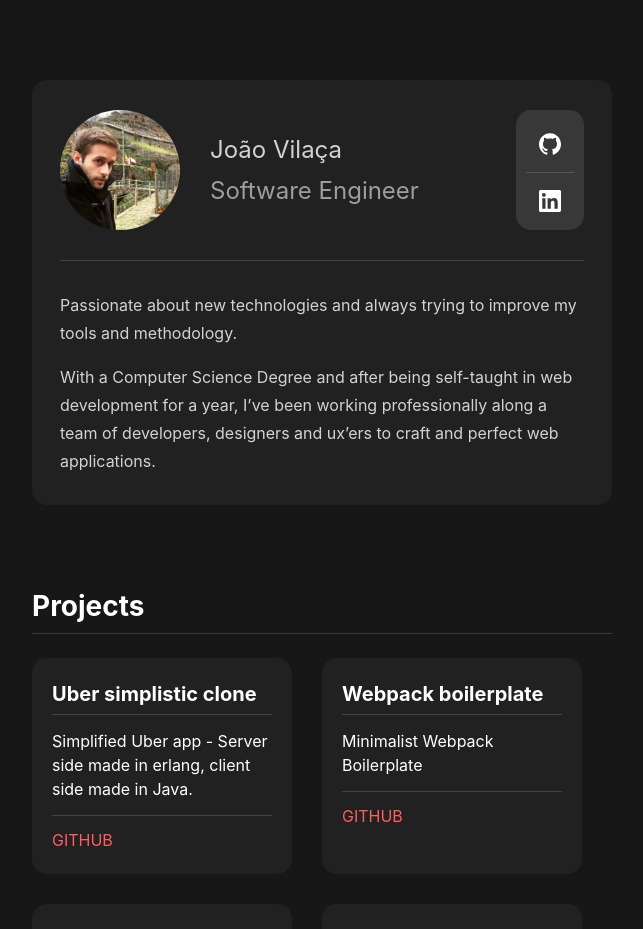
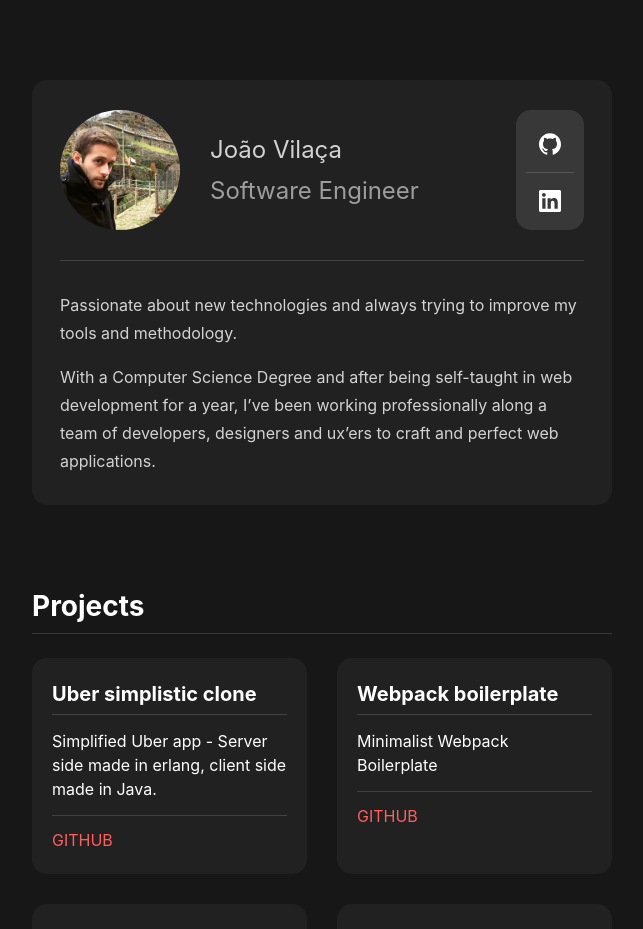
Before and after one commit to jpggvilaca/me, a React (Create React App) app: page / in a window 1280 px wide. Shown: the top 929 px of the page, without its empty margins (318-961 px from the left). Built offline with nearby package versions, Linux system fonts and the light colour scheme.

Commit message:
Minor alignment fix

```diff
--- a/src/components/projects.css
+++ b/src/components/projects.css
@@ -13,7 +13,7 @@
 .card {
   background-color: #212121;
   border-radius: 15px;
-  flex: 0 1 calc(50% - 30px);
+  flex: 1 0 calc(50% - 30px);
   margin: 15px 0;
   padding: 24px 20px;
 }
@@ -31,8 +31,8 @@
 }
 
 .card-description {
-  border-bottom: 1px solid rgba(255, 255, 255, 0.15);;
-  border-top: 1px solid rgba(255, 255, 255, 0.15);;
+  border-bottom: 1px solid rgba(255, 255, 255, 0.15);
+  border-top: 1px solid rgba(255, 255, 255, 0.15);
   font-size: 16px;
   line-height: 24px;
   margin-bottom: 14px;
```
